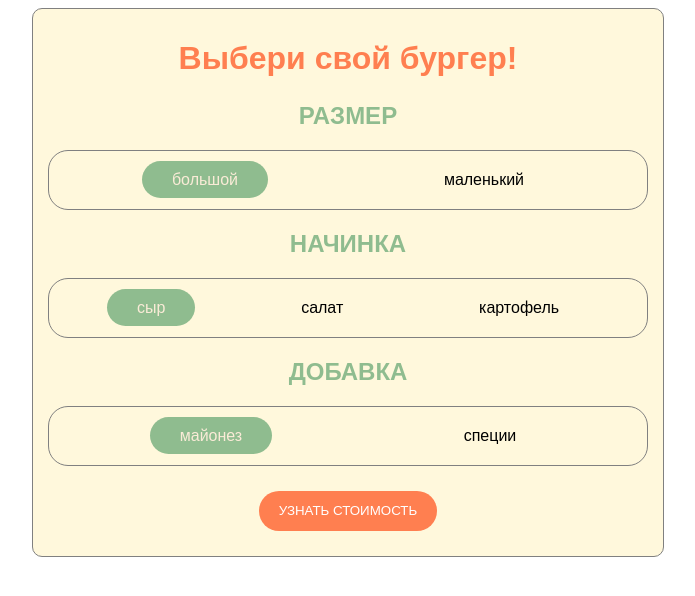
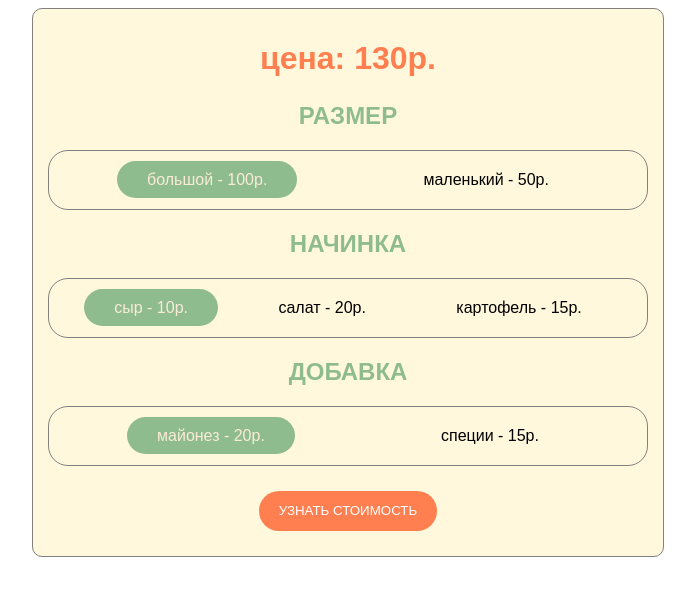
Before and after one commit to AnykeySkyworker/boorgerBAR, a plain HTML site: page boorgerBAR/index.html in a window 1280 px wide. Both pictures are taken after a click on the button "УЗНАТЬ СТОИМОСТЬ". Shown: the whole page, without its empty margins (292-987 px from the left). Drawn offline with Linux system fonts and the light colour scheme.

Commit message:
Бургер готов.

```diff
--- a/boorgerBAR/index.html
+++ b/boorgerBAR/index.html
@@ -9,18 +9,18 @@
 </head>
 <body>
 <main>
-    <h1>Выбери свой бургер!</h1>
+    <h1 class="display">Выбери свой бургер!</h1>
 
     <h2>размер</h2>
 
     <div class="sizeBlock">
         <div class="bigblock">
             <input type="radio" name="size" id="big" value="big" checked>
-            <label for="big" class="sizeBtn big">большой</label>
+            <label for="big" class="sizeBtn big">большой - 100р.</label>
         </div>
         <div class="smallBlock">
             <input type="radio" name="size" id="small" value="smoll">
-            <label for="small" class="sizeBtn small">маленький</label>
+            <label for="small" class="sizeBtn small">маленький - 50р.</label>
         </div>
     </div>
 
@@ -29,15 +29,15 @@
     <div class="contentBlock">
         <div class="cheese">
             <input type="radio" class="contentBtn cheese" name="content" id="cheese" checked>
-            <label for="cheese" >сыр</label>
+            <label for="cheese" >сыр - 10р.</label>
         </div>
         <div class="salad">
             <input type="radio" class="contentBtn salad" name="content" id="salad">
-            <label for="salad">салат</label>
+            <label for="salad">салат - 20р.</label>
         </div>
         <div class="potato">
             <input type="radio" class="contentBtn potato" name="content" id="potato">
-            <label for="potato">картофель</label>
+            <label for="potato">картофель - 15р.</label>
         </div>
     </div>
 
@@ -46,11 +46,11 @@
     <div class="toppingBlock">
         <div class="sauce">
             <input type="checkbox" class="toppingBtn sauce" name="content" id="sauce" checked>
-            <label for="sauce" >майонез</label>
+            <label for="sauce" >майонез - 20р.</label>
         </div>
         <div class="spice">
             <input type="checkbox" class="toppingBtn spice" name="content" id="spice">
-            <label for="spice">специи</label>
+            <label for="spice">специи - 15р.</label>
         </div>
     </div>
     <div class="btnBlock">
--- a/boorgerBAR/script.js
+++ b/boorgerBAR/script.js
@@ -114,8 +114,12 @@ class Hamburger {
             else if (this.topping.join('') == ["spice"].join('')) {price += 15;}
             else if (this.topping.join('') == ["sauce", "spice"].join('')) {price += 35;}
             this.price = price;
+
+            document.querySelector('.display').innerHTML = `цена: ${price}р.`
             console.log(price);
             console.log(this.price);
+            price = 0;
+            this.price = price;
 
         });
     }
```
